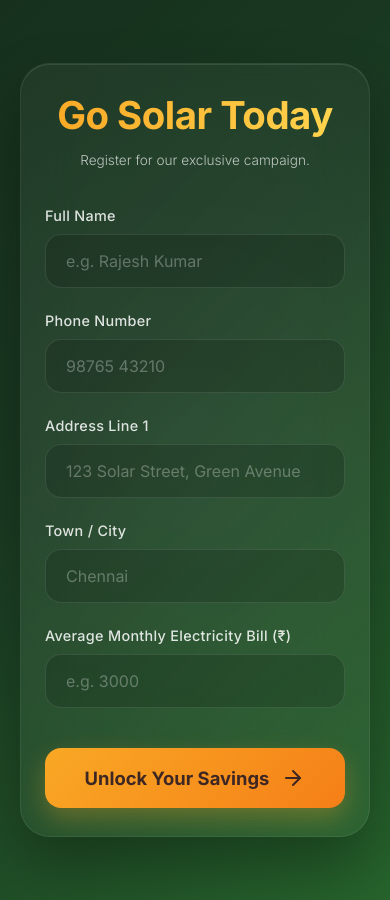
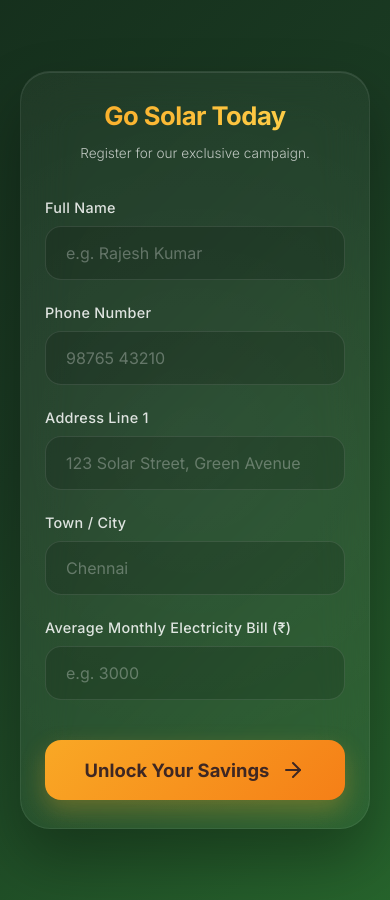
Before and after one commit to nbkarthi/greenriseenergy, a Jekyll site: the page campaign/index.html, which Jekyll copies as it is, in a window 390 px wide. Built offline with Jekyll 4.4.1, drawn with Linux system fonts in a browser that asks for light colours.

Commit message:
style: reduce header font size for mobile view in campaign index

```diff
--- a/campaign/index.html
+++ b/campaign/index.html
@@ -204,6 +204,7 @@
         }
         @media (max-width: 480px) {
             .container { padding: 28px 24px; }
+            .header h1 { font-size: 1.6rem; }
             .header p { font-size: 0.85rem; white-space: nowrap; }
         }
     </style>
```
